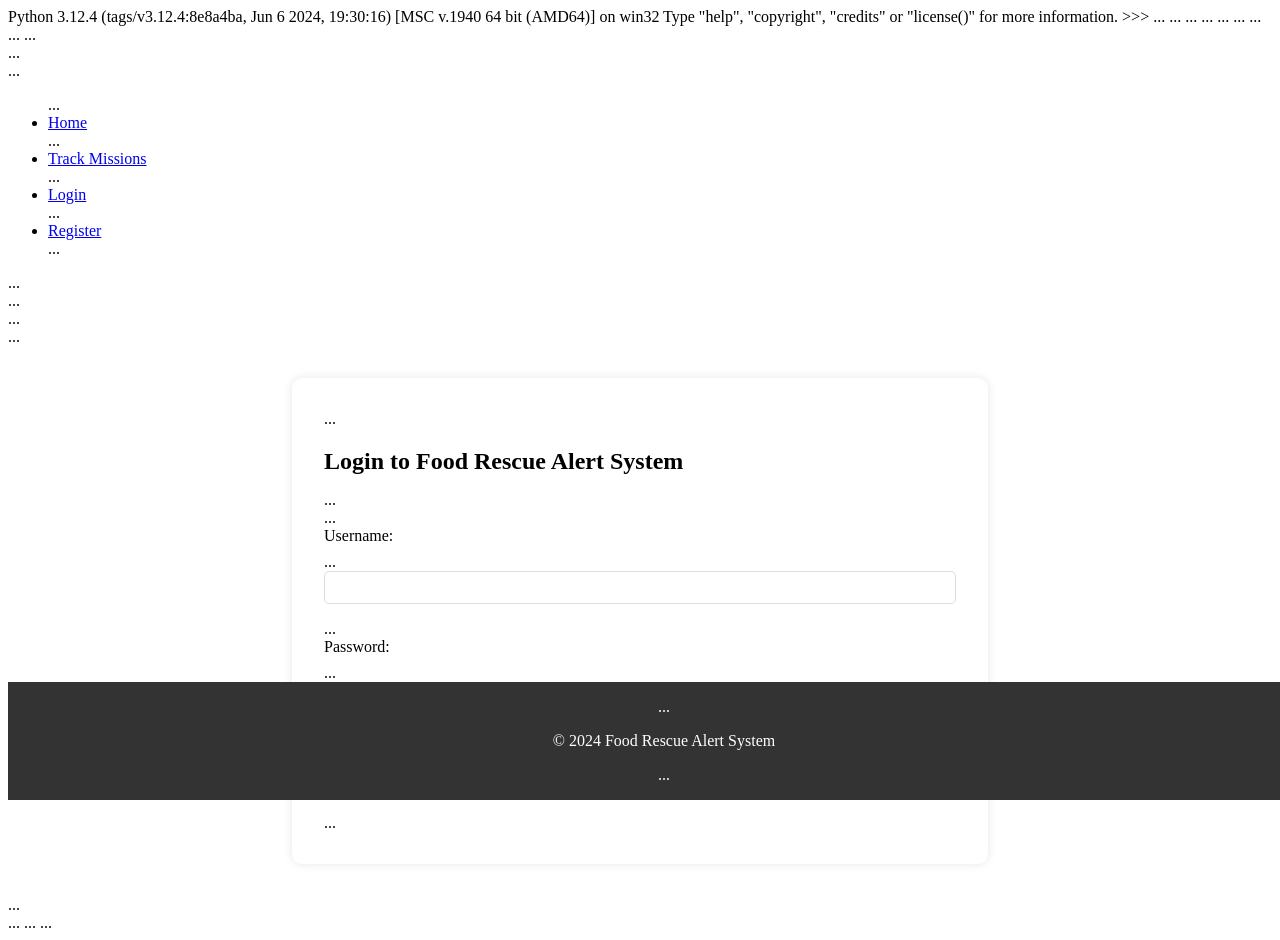
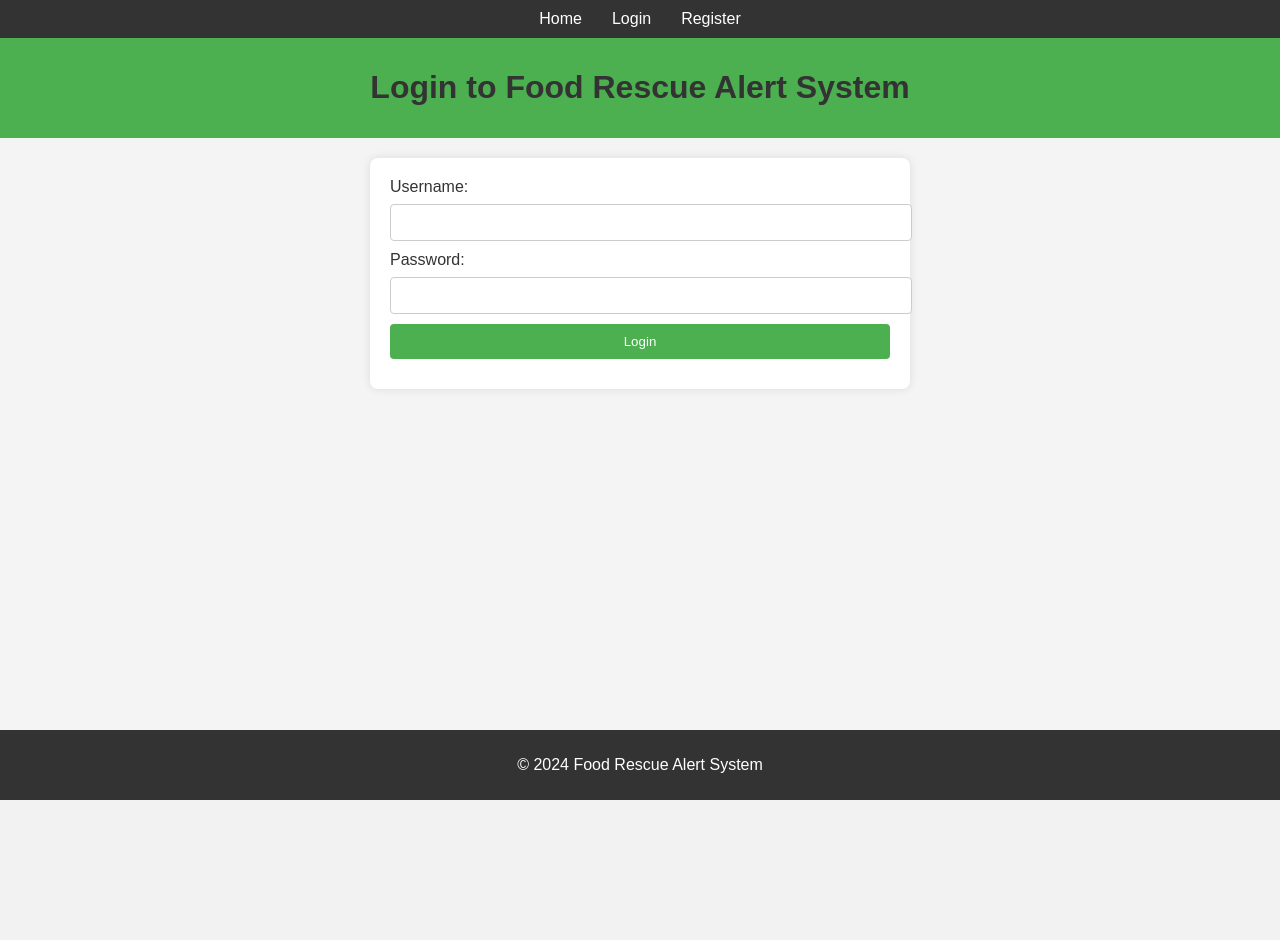
Before and after one commit to Melaniemweru/food_rescue, a Flask app: page /login in a window 1280 px wide. After the commit the page ends 800 px from the top, so only its background shows below. Run offline with Flask 3, Linux system fonts and the light colour scheme; some libraries are stand-ins or nearby versions.

Commit message:
Update HTML templates and CSS for better design

```diff
--- a/static/styles.css
+++ b/static/styles.css
@@ -1,98 +1,110 @@
-Python 3.12.4 (tags/v3.12.4:8e8a4ba, Jun  6 2024, 19:30:16) [MSC v.1940 64 bit (AMD64)] on win32
-Type "help", "copyright", "credits" or "license()" for more information.
->>> body {
-...     font-family: Arial, sans-serif;
-...     margin: 0;
-...     padding: 0;
-...     background-color: #f4f4f4;
-... }
-...
-... header {
-...     background-color: #333;
-...     color: #fff;
-...     padding: 1rem;
-... }
-...
-... nav ul {
-...     list-style-type: none;
-...     margin: 0;
-...     padding: 0;
-... }
-...
-... nav ul li {
-...     display: inline;
-...     margin-right: 1rem;
-... }
-...
-... nav ul li a {
-...     color: #fff;
-...     text-decoration: none;
-... }
-...
-... .hero {
-...     background-color: #5ca4a9;
-...     color: #fff;
-...     padding: 2rem;
-...     text-align: center;
-... }
-...
-... .features {
-    padding: 2rem;
-    background-color: #fff;
+body {
+    font-family: Arial, sans-serif;
+    background-color: #f4f4f4;
+    margin: 0;
+    padding: 0;
 }
 
-.feature {
-    margin-bottom: 1rem;
+nav {
+    background-color: #333;
+    color: #fff;
+    padding: 10px 0;
+}
+
+nav ul {
+    list-style: none;
+    padding: 0;
+    margin: 0;
+    display: flex;
+    justify-content: center;
+}
+
+nav ul li {
+    margin: 0 15px;
+}
+
+nav ul li a {
+    color: #fff;
+    text-decoration: none;
+}
+
+header {
+    background-color: #4CAF50;
+    color: white;
+    text-align: center;
+    padding: 10px 0;
+}
+
+main {
+    padding: 20px;
+}
+
+h1, h2 {
+    color: #333;
+}
+
+form {
+    max-width: 500px;
+    margin: 0 auto;
+    background: #fff;
+    padding: 20px;
+    border-radius: 8px;
+    box-shadow: 0 0 10px rgba(0, 0, 0, 0.1);
+}
+
+label {
+    display: block;
+    margin-bottom: 8px;
+    color: #333;
+}
+
+input[type="text"],
+input[type="password"],
+button {
+    width: 100%;
+    padding: 10px;
+    margin-bottom: 10px;
+    border: 1px solid #ccc;
+    border-radius: 4px;
+}
+
+button {
+    background-color: #4CAF50;
+    color: white;
+    border: none;
+    cursor: pointer;
+}
+
+button:hover {
+    background-color: #45a049;
+}
+
+table {
+    width: 100%;
+    border-collapse: collapse;
+    margin: 20px 0;
+}
+
+table, th, td {
+    border: 1px solid #ddd;
+}
+
+th, td {
+    padding: 12px;
+    text-align: left;
+}
+
+th {
+    background-color: #4CAF50;
+    color: white;
 }
 
 footer {
     background-color: #333;
-    color: #fff;
+    color: white;
     text-align: center;
-    padding: 1rem;
+    padding: 10px 0;
     position: fixed;
     width: 100%;
     bottom: 0;
 }
-
-.login, .register, .tracking {
-    padding: 2rem;
-    background-color: #fff;
-    margin: 2rem auto;
-    width: 50%;
-    border-radius: 10px;
-    box-shadow: 0 0 10px rgba(0, 0, 0, 0.1);
-}
-
-.login h1, .register h1, .tracking h1 {
-    margin-bottom: 1rem;
-}
-
-.login form, .register form {
-    display: flex;
-    flex-direction: column;
-}
-
-.login form label, .register form label {
-    margin-bottom: 0.5rem;
-}
-
-.login form input, .register form input {
-    margin-bottom: 1rem;
-    padding: 0.5rem;
-    border: 1px solid #ddd;
-    border-radius: 5px;
-}
-
-button {
-    padding: 0.5rem;
-    border: none;
-    border-radius: 5px;
-    background-color: #5ca4a9;
-    color: #fff;
-    cursor: pointer;
-}
-
-button:hover {
-    background-color: #499892;
-}
--- a/templates/login.html
+++ b/templates/login.html
@@ -1,38 +1,33 @@
-Python 3.12.4 (tags/v3.12.4:8e8a4ba, Jun  6 2024, 19:30:16) [MSC v.1940 64 bit (AMD64)] on win32
-Type "help", "copyright", "credits" or "license()" for more information.
->>> <!DOCTYPE html>
-... <html lang="en">
-... <head>
-...     <meta charset="UTF-8">
-...     <meta name="viewport" content="width=device-width, initial-scale=1.0">
-...     <title>Login</title>
-...     <link rel="stylesheet" href="styles.css">
-... </head>
-... <body>
-...     <header>
-...         <nav>
-...             <ul>
-...                 <li><a href="index.html">Home</a></li>
-...                 <li><a href="track.html">Track Missions</a></li>
-...                 <li><a href="login.html">Login</a></li>
-...                 <li><a href="register.html">Register</a></li>
-...             </ul>
-...         </nav>
-...     </header>
-...     <main>
-...         <section class="login">
-...             <h1>Login to Food Rescue Alert System</h1>
-...             <form action="dashboard.html" method="post">
-...                 <label for="username">Username:</label>
-...                 <input type="text" id="username" name="username" required>
-...                 <label for="password">Password:</label>
-...                 <input type="password" id="password" name="password" required>
-...                 <button type="submit">Login</button>
-...             </form>
-...         </section>
-...     </main>
-...     <footer>
-...         <p>&copy; 2024 Food Rescue Alert System</p>
-...     </footer>
-... </body>
-... </html>
+<!DOCTYPE html>
+<html lang="en">
+<head>
+    <meta charset="UTF-8">
+    <meta name="viewport" content="width=device-width, initial-scale=1.0">
+    <title>Login - Food Rescue Alert System</title>
+    <link rel="stylesheet" href="{{ url_for('static', filename='styles.css') }}">
+</head>
+<body>
+    <nav>
+        <ul>
+            <li><a href="{{ url_for('index') }}">Home</a></li>
+            <li><a href="{{ url_for('login') }}">Login</a></li>
+            <li><a href="{{ url_for('register') }}">Register</a></li>
+        </ul>
+    </nav>
+    <header>
+        <h1>Login to Food Rescue Alert System</h1>
+    </header>
+    <main>
+        <form action="{{ url_for('login') }}" method="post">
+            <label for="username">Username:</label>
+            <input type="text" id="username" name="username" required>
+            <label for="password">Password:</label>
+            <input type="password" id="password" name="password" required>
+            <button type="submit">Login</button>
+        </form>
+    </main>
+    <footer>
+        <p>&copy; 2024 Food Rescue Alert System</p>
+    </footer>
+</body>
+</html>
```
Also changed, not shown: templates/index.html (+35 -14 lines), templates/register.html (+8 -13 lines), templates/track.html (+16 -19 lines).
